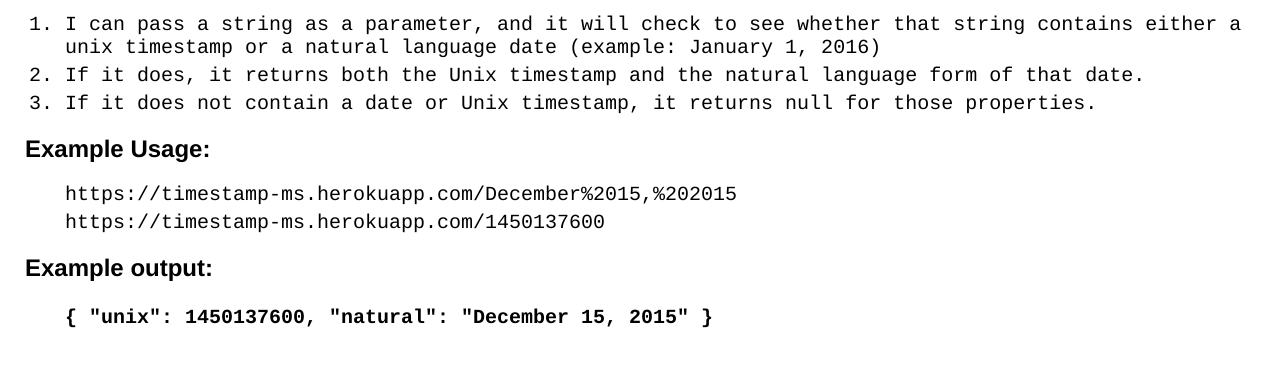
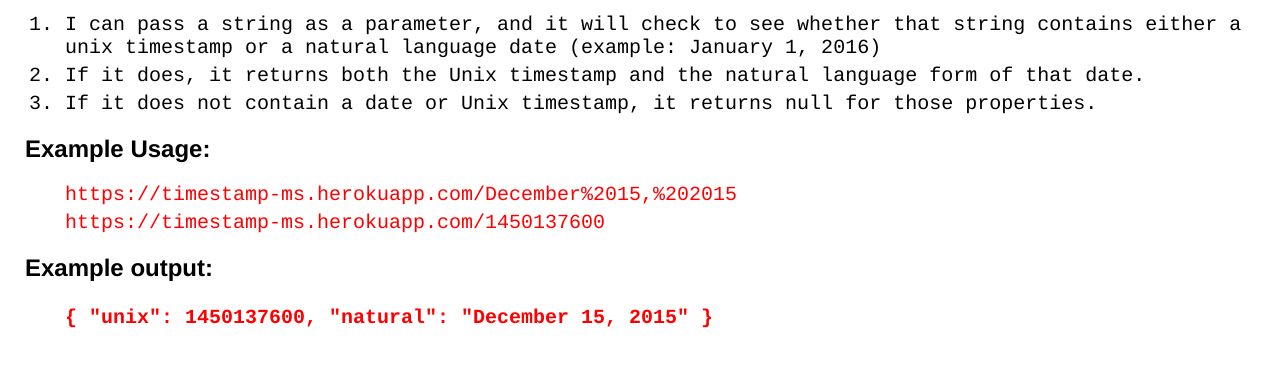
Before and after one commit to aalokgupta/tiny_url, a website: page views/index.html in a window 1280 px wide. Shown: the part 100-466 px from the top of the page. Drawn offline with nearby package versions, Linux system fonts and the light colour scheme; no server answers.

Commit message:
Checkpoint

```diff
--- a/public/style.css
+++ b/public/style.css
@@ -67,7 +67,6 @@ button:active {
 li {
   margin-bottom: 5px;
   font-size: 20px;
-  font-color: "red";
   font-family:courier;
 }
 
--- a/views/index.html
+++ b/views/index.html
@@ -43,14 +43,14 @@
           Example Usage:
         </h2>
         <ul style = "list-style-type: none">
-          <li>https://timestamp-ms.herokuapp.com/December%2015,%202015</li>
-          <li>https://timestamp-ms.herokuapp.com/1450137600</li>
+          <li style ="color:red">https://timestamp-ms.herokuapp.com/December%2015,%202015</li>
+          <li style = "color:red">https://timestamp-ms.herokuapp.com/1450137600</li>
         </ul>
       </div>
     <div>
       <h2> Example output:
         <ul style = "list-style-type: none">
-          <li>{ "unix": 1450137600, "natural": "December 15, 2015" }</li>
+          <li style ="color:red">{ "unix": 1450137600, "natural": "December 15, 2015" }</li>
         </ul>
       </h2>
     </div>
```
